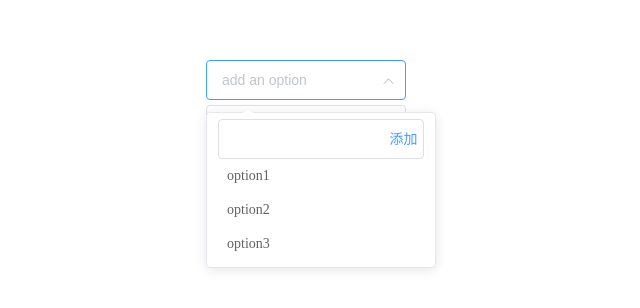
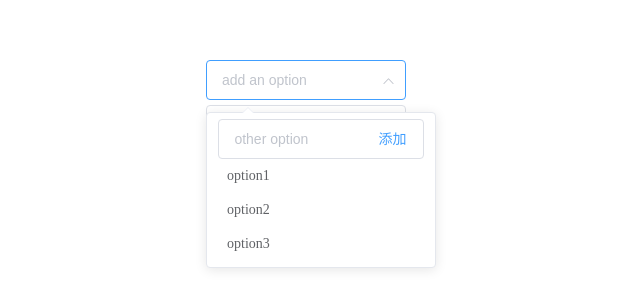
Before and after one commit to gbccccc/vue-components, a Vue app: page / in a window 1280 px wide. Both pictures are taken after a click on the icon 727 px from the left and 80 px from the top of the page. Shown: the top 308 px of the page, without its empty margins (339-979 px from the left). Built offline with nearby package versions, Linux system fonts and the light colour scheme.

Commit message:
Update SelectAndCreateTags.vue

```diff
--- a/src/App.vue
+++ b/src/App.vue
@@ -1,7 +1,8 @@
 <template>
     <div id="app">
         <!--        <HelloWorld msg="Welcome to Your Vue.js App"/>-->
-        <MultipleCreateAndSelect :default-options="defaultOptions" :option-description="optionDescription"/>
+        <MultipleCreateAndSelect :default-options="defaultOptions" :option-description="optionDescription"
+                                 create-description="other option"/>
         <SelectAndCreateTags :default-options="defaultOptions" :option-description="optionDescription"/>
     </div>
 </template>
@@ -22,9 +23,9 @@ export default {
     data() {
         return {
             defaultOptions: [
-                {value: "option1", label:"option1"},
-                {value: "option2", label:"option2"},
-                {value: "option3", label:"option3"},
+                {value: "option1", label: "option1"},
+                {value: "option2", label: "option2"},
+                {value: "option3", label: "option3"},
             ],
             optionDescription: "add an option"
         }
--- a/src/components/MultipleCreateAndSelect.vue
+++ b/src/components/MultipleCreateAndSelect.vue
@@ -10,7 +10,7 @@
             :placeholder="optionDescription"
         >
             <li>
-                <el-input v-model="newOption" class="el-add-input">
+                <el-input v-model="newOption" class="el-add-input" :placeholder="createDescription">
                     <template #suffix>
                         <el-button type="text" @click="addNewOption">添加</el-button>
                     </template>
@@ -44,8 +44,9 @@ export default {
      * ]
      *
      * optionDescription: string
+     * createDescription: string
      */
-    props: ["defaultOptions", "optionDescription"],
+    props: ["defaultOptions", "optionDescription", "createDescription"],
 
     data() {
         return {
@@ -56,16 +57,19 @@ export default {
     },
     methods: {
         addNewOption() {
-            this.createdOptions.push(
-                {value: this.newOption, label: this.newOption}
-            );
+            let inputValue = this.newOption
+            if (inputValue) {
+                this.createdOptions.push(
+                    {value: inputValue, label: inputValue}
+                );
+            }
             this.newOption = "";
         }
     }
 }
 </script>
 
-<style scoped>
+<style lang="less" scoped>
 .el-add-input {
     width: 90%;
     margin-left: 5%;
@@ -74,9 +78,10 @@ export default {
     /*/deep/ .el-input__inner {*/
     /*    width: 80%;*/
     /*}*/
-    /*/deep/ .el-input__suffix {*/
-    /*    width: 20%;*/
-    /*}*/
+    /deep/ .el-input__suffix {
+        width: 10%;
+        margin-right: 10%;
+    }
 }
 
 .select-options {
```
